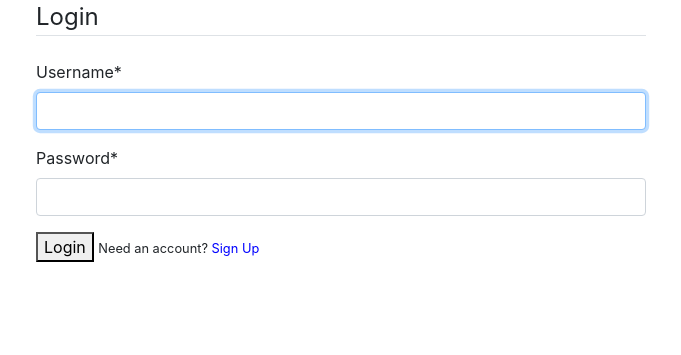
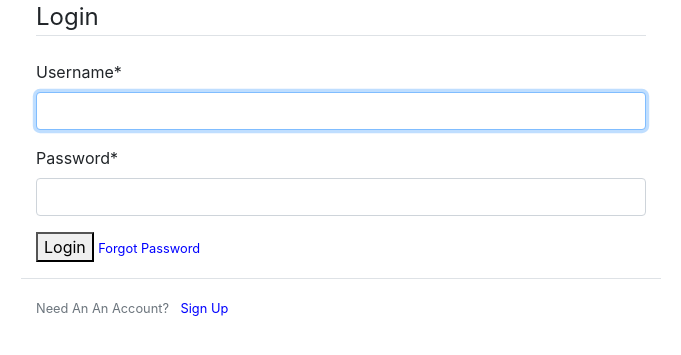
Before and after one commit to susilthapa/Blood-Donation-app, a Django app: page /login/ in a window 1280 px wide. Shown: the part 115-470 px from the top of the page, without its empty margins (299-980 px from the left). Run offline with Django 3.2, Linux system fonts and the light colour scheme; some libraries are stand-ins or nearby versions.

Commit message:
committed all

```diff
--- a/blood_donation/urls.py
+++ b/blood_donation/urls.py
@@ -28,8 +28,20 @@ urlpatterns = [
     path('logout/', auth_views.LogoutView.as_view(template_name='./logout.html'), name='logout'),
     path('password-reset/',
          auth_views.PasswordResetView.as_view(template_name='./password_reset.html'),
-         name='password_reset'
-         ),
+         name='password_reset'),
+
+    path('password-reset/done/',
+         auth_views.PasswordResetDoneView.as_view(template_name='./password_reset_done.html'),
+         name='password_reset_done'),
+
+    path('password-reset-confirm/<uidb64>/<token>/',
+         auth_views.PasswordResetConfirmView.as_view(template_name='./password_reset_confirm.html'),
+         name='password_reset_confirm'),
+
+    path('reset-complete-complete/',
+         auth_views.PasswordResetCompleteView.as_view(template_name="./password_reset_complete.html"),
+         name='password_reset_complete'),
+
     path('profile/', user_view.profile, name='profile')
 ]
 if settings.DEBUG:
--- a/main/views.py
+++ b/main/views.py
@@ -38,7 +38,7 @@ class SearchView(TemplateView):
         source_lat = current_user.latitude
         source_lon = current_user.longitude
         # print(f'SOURCE_LAT = {source_lat}')
-        context = {'blood_group': blood_group}
+        context = {}
 
         for dest_user in destination_user:
             print(dest_user)
@@ -61,7 +61,8 @@ class SearchView(TemplateView):
                 context = {
                     'donors': donors,
                     'distance': distance,
-                    'title': title
+                    'title': title,
+                    'blood_group': blood_group
                 }
         if donors:
             messages.success(request, f'Found Donor of Blood Group {blood_group} within {radius}km range:')
--- a/templates/login.html
+++ b/templates/login.html
@@ -9,9 +9,16 @@
                 {{ form|crispy }}
                 <div>
                     <button type="submit">Login</button>
-                    <small>Need an account? <a style="text-decoration: none" href={% url 'register' %}>Sign Up</a> </small>
+                    <small class="text-muted">
+                        <a href={% url 'password_reset' %}>Forgot Password</a>
+                    </small>
                 </div>
             </fieldset>
         </form>
-</div>
+        <div class="border-top pt-3 col-md-8">
+            <small class="text-muted">
+                Need An An Account? <a class="ml-2" href="{% url 'register' %}">Sign Up</a>
+            </small>
+        </div>
+    </div>
 {% endblock content %}
```
Also changed, not shown: blood_donation/settings.py (+8 -6 lines), templates/home.html (+4 -4 lines), templates/password_reset_complete.html (+6 -4 lines), templates/password_reset_confirm.html (+20 -0 lines), templates/password_reset_done.html (+8 -0 lines), db.sqlite3, 1 other file.
